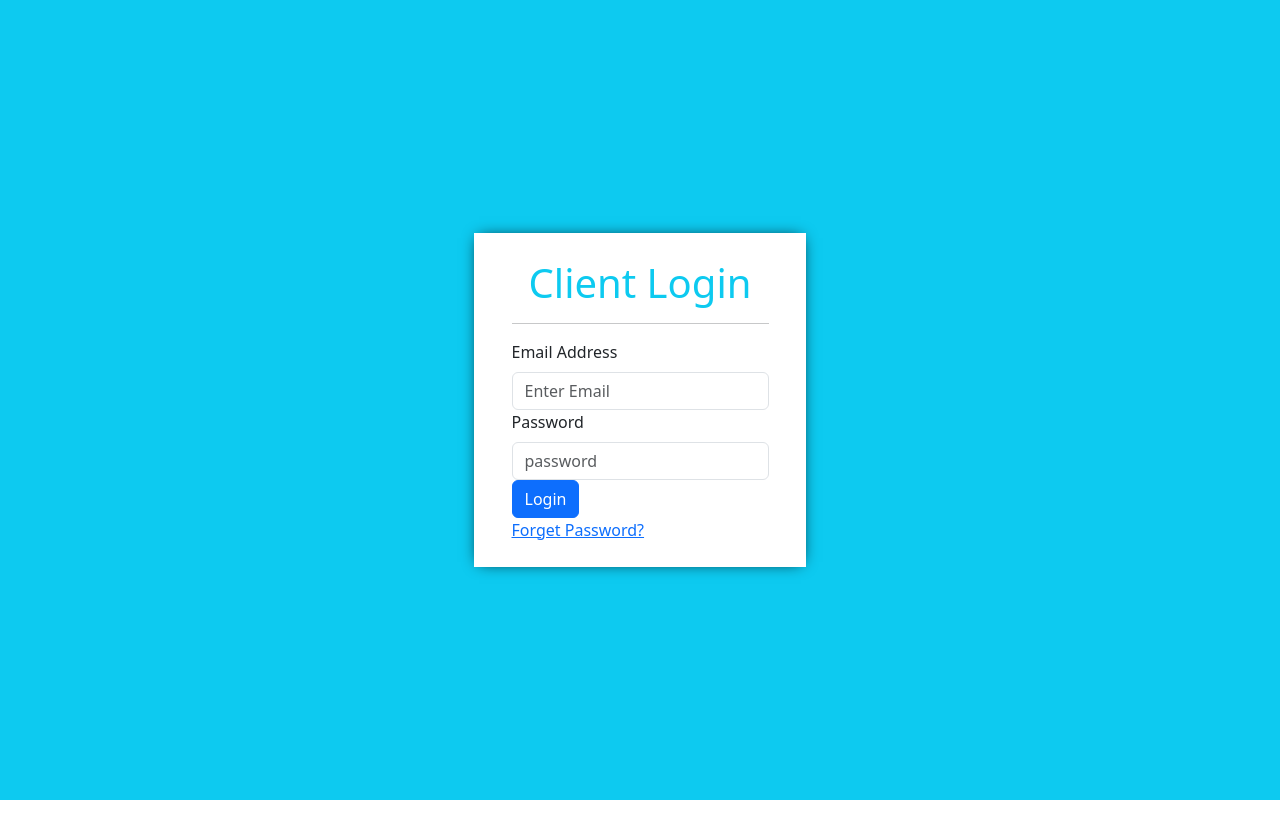
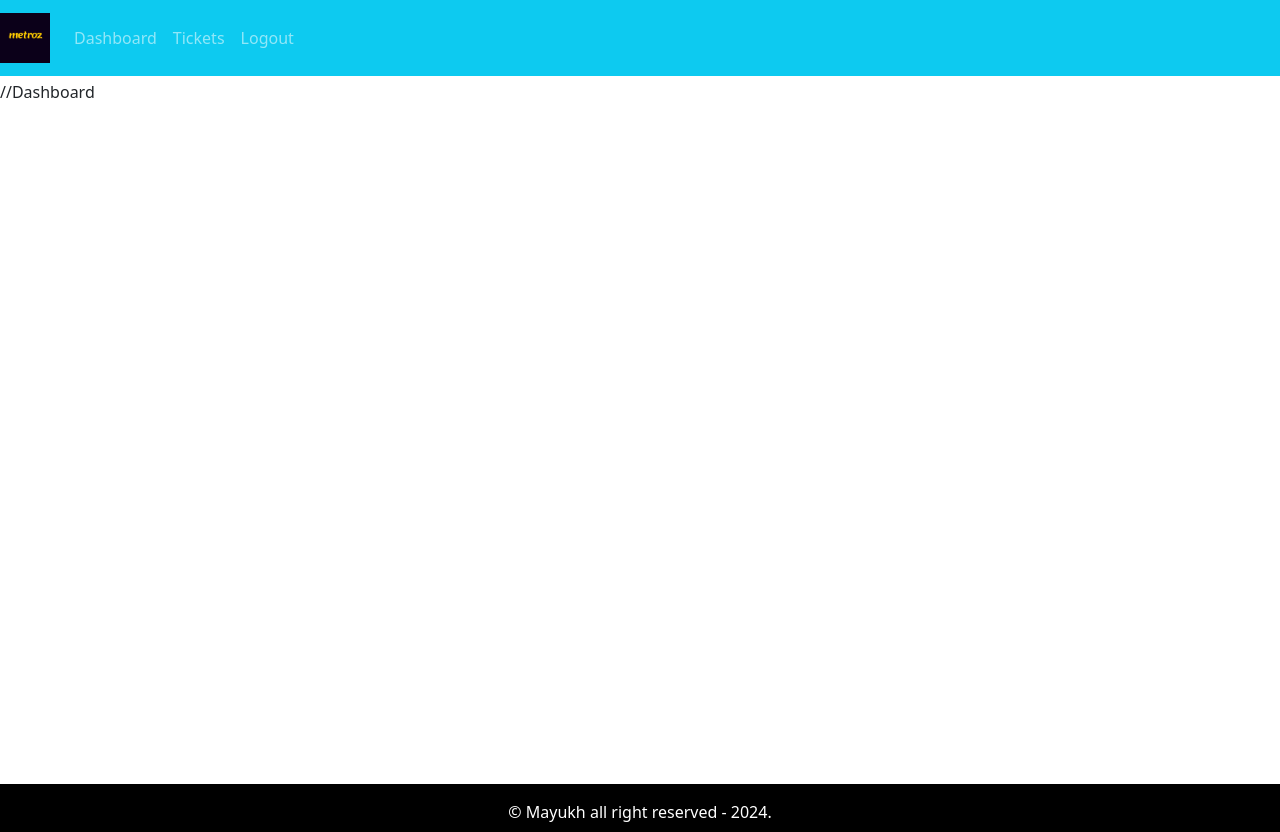
Before and after one commit to CrypticOwl5503/metro-booking, a React (Create React App) app: page / in a window 1280 px wide. Before the commit the page ends 800 px from the top, so only its background shows below. Built offline with nearby package versions, Linux system fonts and the light colour scheme.

Commit message:
layout is added

```diff
--- a/src/App.css
+++ b/src/App.css
@@ -0,0 +1,24 @@
+.default-layout {
+  display: grid;
+  grid-template-rows: 80px auto 3rem;
+  grid-template-areas:
+  "header"
+  "main"
+  "footer"
+}
+
+header {
+  grid-area: header;
+}
+
+main{
+  grid-area:main;
+  min-height: 88vh;
+}
+
+footer{
+  grid-area: footer;
+  background: black;
+  padding: 1rem;
+  color: white;
+}
--- a/src/App.js
+++ b/src/App.js
@@ -1,12 +1,17 @@
 import React from "react";
 import './App.css';
+import { DefaultLayout } from "./layout/DefaultLayout";
 
 import { Entry } from "./page/entry/Entry.page";
 
 function App() {
   return (
     <div className="App">
-      <Entry /></div>
+      {/* {<Entry />} */}
+      <DefaultLayout>
+        //Dashboard
+      </DefaultLayout>
+    </div>
   );
 }
 
--- a/src/components/password-reset/PasswordReset.comp.js
+++ b/src/components/password-reset/PasswordReset.comp.js
@@ -2,14 +2,14 @@
 import PropTypes from 'prop-types'; // Corrected import
 import { Container, Row, Col, Form, Button } from 'react-bootstrap';
 
-export const ResetPassword = ({ handleOnChange, handleOnSubmit, formSwitcher, email }) => {
+export const ResetPassword = ({ handleOnChange, handleOnResetSubmit, formSwitcher, email }) => {
     return (
         <Container>
             <Row>
                 <Col>
                     <h1 style={{ color: 'white' }} className='text-info text-center'>Reset Password</h1>
                     <hr />
-                    <Form autoComplete='off' onSubmit={handleOnSubmit}>
+                    <Form autoComplete='off' onSubmit={handleOnResetSubmit}>
                         <Form.Group>
                             <Form.Label>Email Address</Form.Label>
                             <Form.Control
--- /dev/null
+++ b/src/layout/DefaultLayout.js
@@ -0,0 +1,21 @@
+import React from 'react';
+import { Header } from "./partials/Header.comp";
+import { Footer } from "./partials/Footer.comp";
+
+export const DefaultLayout = ({ children }) => {
+  return (
+    <div className="default-layout">
+        <div className="header">
+            <Header />
+        </div>
+
+        <main className="main">
+            {children}
+        </main>
+        <footer className="footer">
+            <Footer />
+        </footer>
+
+    </div>
+  )
+}
--- /dev/null
+++ b/src/layout/partials/Footer.comp.js
@@ -0,0 +1,9 @@
+import React from 'react'
+
+export const Footer = () => {
+  return (
+    <div className="text-center copy-right">
+        &copy; Mayukh all right reserved - 2024.
+    </div>
+ )
+};
--- /dev/null
+++ b/src/layout/partials/Header.comp.js
@@ -0,0 +1,25 @@
+import React from 'react'
+import {Navbar, Nav} from 'react-bootstrap';
+import logo from '../../assets/img/logo.png'
+
+export const Header = () => {
+  return (
+    <div><Navbar
+        collapseOnSelect
+        bg="info"
+        variant="dark"
+        expand="md">
+        <Navbar.Brand>
+            <img src={logo} alt="logo" width="50px" />
+        </Navbar.Brand>
+        <Navbar.Toggle aria-controls="basic-navbar-nav" />
+        <Navbar.Collapse id="basic-navbar-nav" >
+            <Nav className='ml-auto'>
+                <Nav.Link href="/dashboard">Dashboard</Nav.Link>
+                <Nav.Link href="/dashboard">Tickets</Nav.Link>
+                <Nav.Link href="/dashboard">Logout</Nav.Link>
+            </Nav>
+        </Navbar.Collapse>
+        </Navbar></div>
+ )
+};
```
Also changed, not shown: src/page/dashboard/Dashboard.page.js (added, +14 -0 lines), src/assets/img/logo.png (added).
